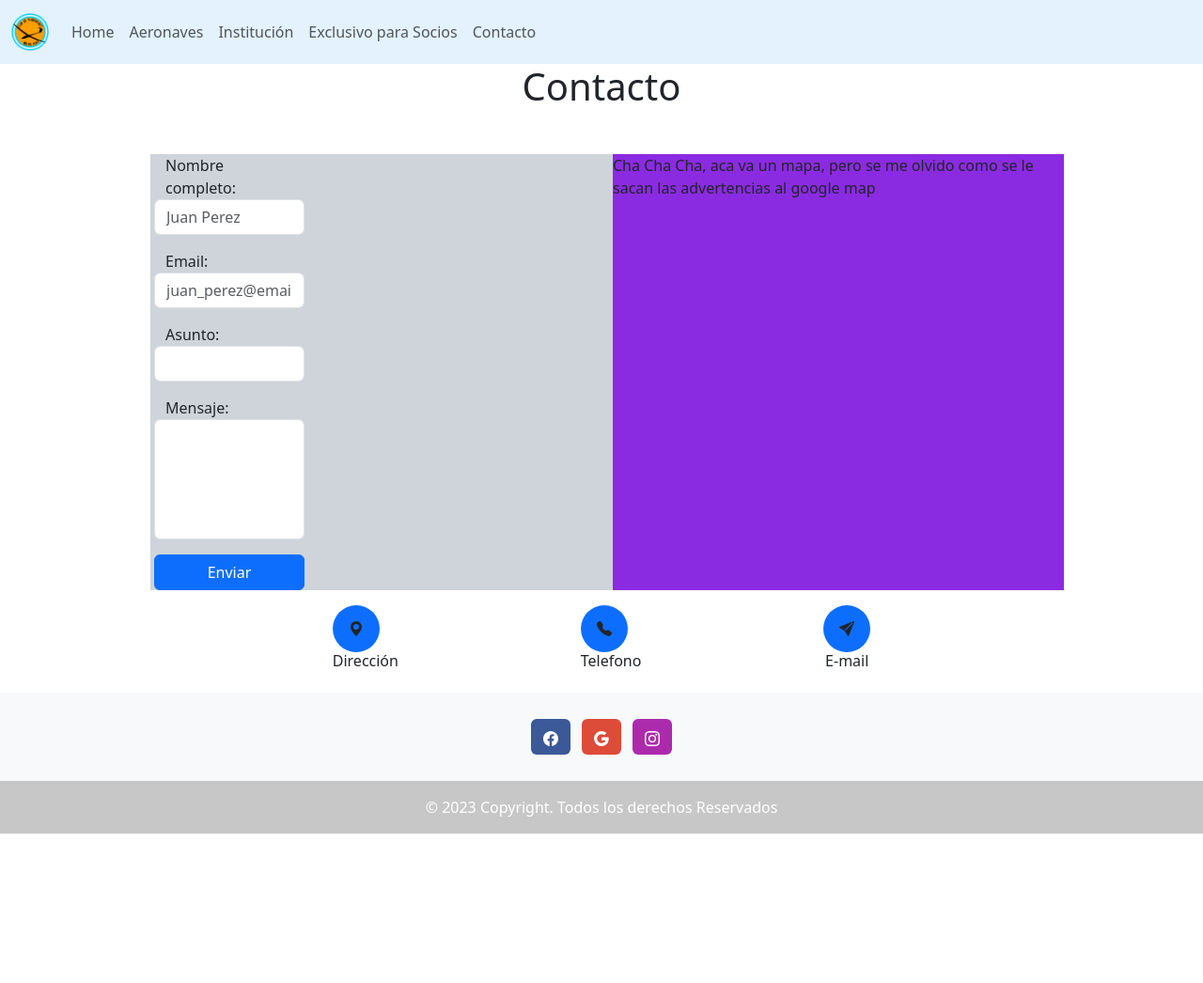
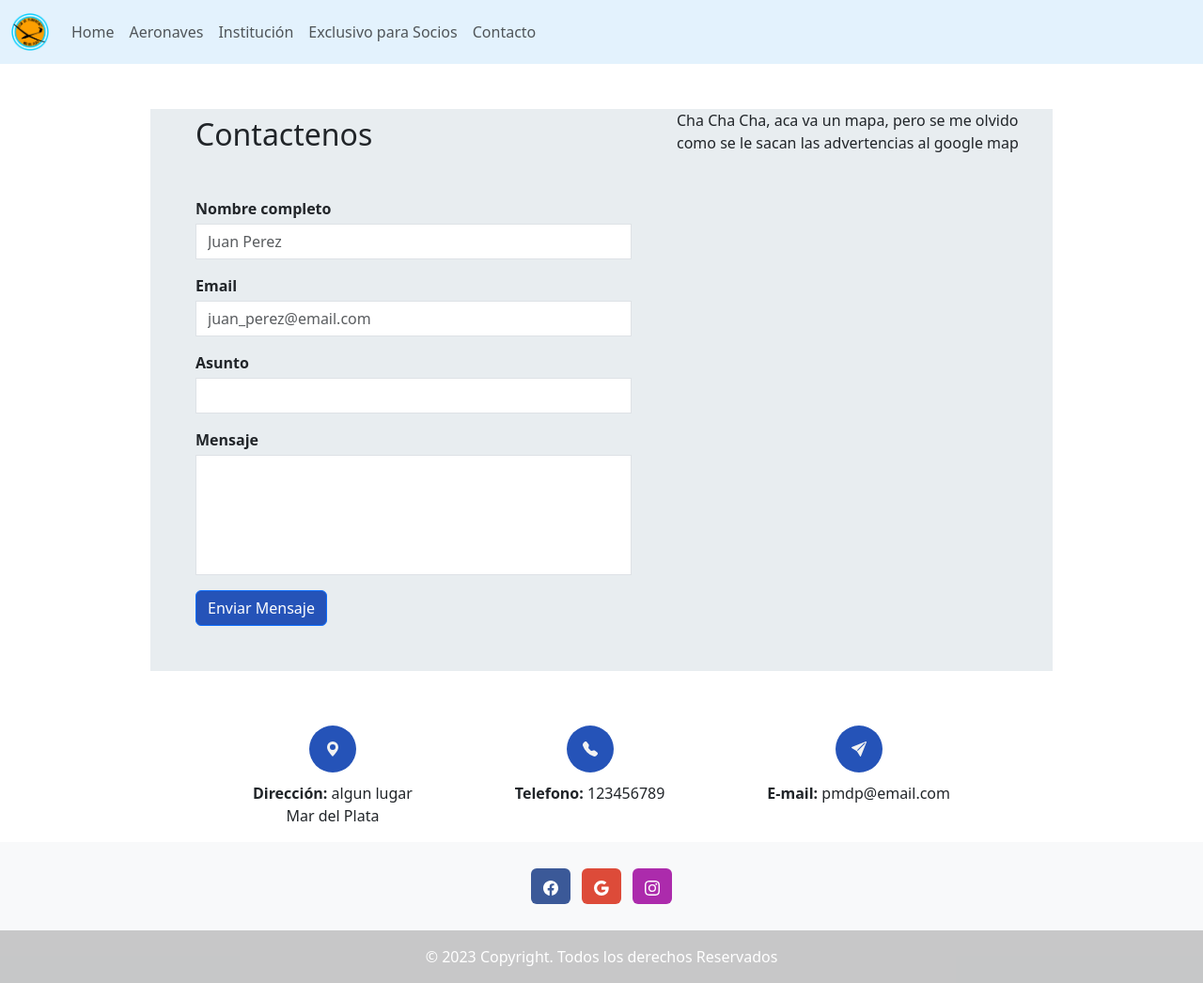
Before and after one commit to RafaelJoseCalderon/django_grupo_2, a Django app: page /contacto in a window 1280 px wide. Shown: the whole page at 94% size. Before the commit the page ends 887 px from the top, so only its background shows below. Run offline with Django 4.2, Linux system fonts and the light colour scheme; some libraries are stand-ins or nearby versions.

Commit message:
trabajando con los estilos
* quedaria ver si ponemos o no el mapa

```diff
--- a/django_grupo_2/planeadores_mdp/static/css/planeadores_mdp.css
+++ b/django_grupo_2/planeadores_mdp/static/css/planeadores_mdp.css
@@ -55,7 +55,7 @@ main {
 
 
 .contacto {
-  background-color: #ced4da;
+  background-color: #e8edf0;
 }
 
 .contacto-textarea {
@@ -64,12 +64,14 @@ main {
 }
 
 .form-control {
+  margin-top: 0.25rem !important;
+  border-radius: 0 !important;
   margin-top: 1rem;
   margin-bottom: 1rem;
 }
 
 .contacto-icono {
-  background-color: #0d6efd;
+  background-color: #2553b8;
   border-radius: 50%;
 
   width: 50px;
@@ -78,4 +80,16 @@ main {
   display: flex;
   justify-content: center;
   align-items: center;
+
+  margin: 10px auto;
 }
+
+.btn-primary {
+  background-color: #2553b8 !important;
+  color: white !important;
+}
+
+.btn-primary:hover {
+  background-color: #16326e !important;
+  color: white !important;
+}
--- a/django_grupo_2/planeadores_mdp/templates/contacto.html
+++ b/django_grupo_2/planeadores_mdp/templates/contacto.html
@@ -1,56 +1,62 @@
 {% extends 'base.html' %}
+{% load static %}
 
 {% block titulo %} Contacto {% endblock %}
 
 {% block content %}
-  <h1 class="text-center mb-5">Contacto</h1>
+  <div class="d-flex flex-column d-lg-flex flex-lg-row w-75 mx-auto contacto mt-5">
 
-  <div class="d-flex flex-row w-75 mx-auto contacto">
+    <div class="col-12 col-lg-7">
+      <h2 class="my-2 mx-sm-3 mx-xl-5">Contactenos</h2>
 
-    <div class="col-6 mx-1">
-      <form method="POST" class="col-lg-4 row align-items-start mx-0">
+      <form method="POST" class="m-5 mx-sm-3 mx-xl-5">
         {% csrf_token %}
-        {{ form }}
+        {% for field in form %}
+          <strong class="m-0 p-0">{{field.label}}</strong>
+          {{field}}
+        {% endfor %}
 
-        <button class="btn btn-primary btn-form" type="submit" value="Submit">Enviar</button>
+        <input class="btn btn-primary btn-form" type="submit" value="Enviar Mensaje">
+        <!-- <button class="btn btn-primary btn-form" type="submit" value="Submit">Enviar</button> -->
       </form>
     </div>
 
-    <div class="col-6 mx-1" style="background-color: blueviolet;">
+    <div class="col-12 col-lg-5">
       Cha Cha Cha, aca va un mapa, pero se me olvido como se le sacan las advertencias al google map
     </div>
 
   </div>
 
-  <div class="d-flex flex-row w-75 mx-auto m-3 justify-content-evenly">
-    <div>
+  <div class="d-flex flex-row w-75 mx-auto mt-5 justify-content-evenly">
+    <div class="">
       <div class="contacto-icono">
-        <svg xmlns="http://www.w3.org/2000/svg" width="16" height="16" fill="currentColor" class="bi bi-geo-alt-fill" viewBox="0 0 16 16">
-          <path d="M8 16s6-5.686 6-10A6 6 0 0 0 2 6c0 4.314 6 10 6 10zm0-7a3 3 0 1 1 0-6 3 3 0 0 1 0 6z"/>
-        </svg>
+        <img src="{% static 'img/geo-alt-fill.svg' %}" alt="...">
       </div>
 
-      <h6 class="text-center">Dirección</h6>
+      <div class="text-center">
+        <strong>Dirección:</strong> algun lugar
+        <p>Mar del Plata</p>
+      </div>
     </div>
 
     <div>
       <div class="contacto-icono">
-        <svg xmlns="http://www.w3.org/2000/svg" width="16" height="16" fill="currentColor" class="bi bi-telephone-fill" viewBox="0 0 16 16">
-          <path fill-rule="evenodd" d="M1.885.511a1.745 1.745 0 0 1 2.61.163L6.29 2.98c.329.423.445.974.315 1.494l-.547 2.19a.678.678 0 0 0 .178.643l2.457 2.457a.678.678 0 0 0 .644.178l2.189-.547a1.745 1.745 0 0 1 1.494.315l2.306 1.794c.829.645.905 1.87.163 2.611l-1.034 1.034c-.74.74-1.846 1.065-2.877.702a18.634 18.634 0 0 1-7.01-4.42 18.634 18.634 0 0 1-4.42-7.009c-.362-1.03-.037-2.137.703-2.877L1.885.511z"/>
-        </svg>
+        <img src="{% static 'img/telephone-fill.svg' %}" alt="...">
       </div>
 
-      <h6 class="text-center">Telefono</h6>
+      <div class="text-center">
+        <strong>Telefono:</strong> 123456789
+      </div>
     </div>
 
     <div>
       <div class="contacto-icono">
-        <svg xmlns="http://www.w3.org/2000/svg" width="16" height="16" fill="currentColor" class="bi bi-send-fill" viewBox="0 0 16 16">
-          <path d="M15.964.686a.5.5 0 0 0-.65-.65L.767 5.855H.766l-.452.18a.5.5 0 0 0-.082.887l.41.26.001.002 4.995 3.178 3.178 4.995.002.002.26.41a.5.5 0 0 0 .886-.083l6-15Zm-1.833 1.89L6.637 10.07l-.215-.338a.5.5 0 0 0-.154-.154l-.338-.215 7.494-7.494 1.178-.471-.47 1.178Z"/>
-        </svg>
+        <img src="{% static 'img/send-fill.svg' %}" alt="...">
       </div>
 
-      <h6 class="text-center">E-mail</h6>
+      <div class="text-center">
+        <strong>E-mail:</strong> pmdp@email.com
+      </div>
     </div>
   </div>
 
```
Also changed, not shown: django_grupo_2/planeadores_mdp/static/img/geo-alt-fill.svg (added), django_grupo_2/planeadores_mdp/static/img/send-fill.svg (added), django_grupo_2/planeadores_mdp/static/img/telephone-fill.svg (added).
